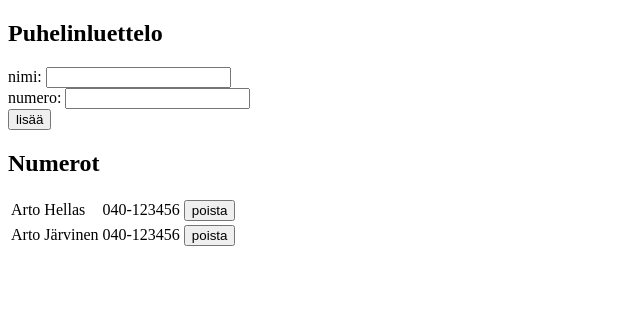
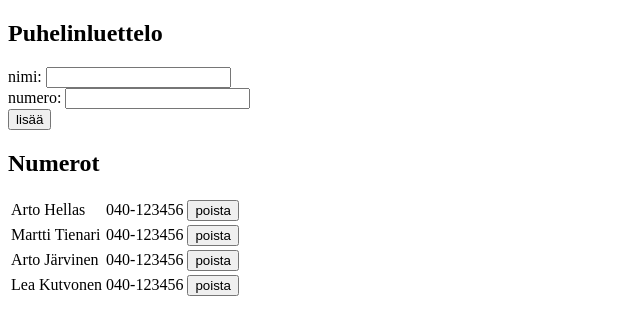
Before and after one commit to Luukalindgren/DTEK2040_2022, a React (Create React App) app in the folder exercise2/phonebook-front/: page / in a window 1280 px wide. Shown: the top 334 px of the page, without its empty margins (0-640 px from the left). Built offline with nearby package versions, Linux system fonts and the light colour scheme; data requests are answered from the project's data file.

Commit message:
2.10 valmis, eli exercise 2 tehty

```diff
--- a/exercise2/phonebook-front/db.json
+++ b/exercise2/phonebook-front/db.json
@@ -6,9 +6,19 @@
       "id": 1
     },
     {
+      "name": "Martti Tienari",
+      "number": "040-123456",
+      "id": 2
+    },
+    {
       "name": "Arto Järvinen",
       "number": "040-123456",
       "id": 3
+    },
+    {
+      "name": "Lea Kutvonen",
+      "number": "040-123456",
+      "id": 4
     }
   ]
 }
--- a/exercise2/phonebook-front/src/App.js
+++ b/exercise2/phonebook-front/src/App.js
@@ -1,7 +1,6 @@
 import React from 'react';
 import Person from './Person';
 import axios from 'axios';
-
 
 
 class App extends React.Component {
@@ -14,7 +13,6 @@ class App extends React.Component {
       id: 0,
     }
   }
-
 
   componentDidMount() {
     console.log('did mount')
@@ -53,7 +51,6 @@ class App extends React.Component {
   }
 
   deletePerson = (id, name) => {
-    console.log('click')
     return () => {
       const url = `http://localhost:3001/persons/${id}`
       if(window.confirm(`Delete ${name}?`)) {
@@ -61,7 +58,7 @@ class App extends React.Component {
           .delete(url)
           .then(response => {
             this.setState({
-              persons: this.state.persons.map(person => person.id !== id ? person : response.data), //TÄMÄ EI HYVÄ!
+              persons: this.state.persons.filter(person => person.id !== id ), //TÄMÄ EI HYVÄ!
               newName: '',
               newNumber: '',
               id: 0 })
--- a/exercise2/phonebook-front/src/Person.js
+++ b/exercise2/phonebook-front/src/Person.js
@@ -4,8 +4,6 @@ import React from "react"
 
 
 class Person extends React.Component {
-
-
   render() {
     return(
       <tr>
--- a/exercise2/phonebook-front/src/index.js
+++ b/exercise2/phonebook-front/src/index.js
@@ -1,8 +1,6 @@
 import React from 'react';
 import ReactDOM from 'react-dom';
 import App from './App.js';
-
-
 
 //EN SAANUT SOVELLUSTA RENDERÖITYMÄÄN ILMAN TÄTÄ REACDOM.RENDER() METODIA,
 //VAIKKA OHJEIDEN MUKAAN CLASS:IN SAISI PELKÄLLÄ RENDER()RETURN() JOS EXPORTTAA SEN...
```
